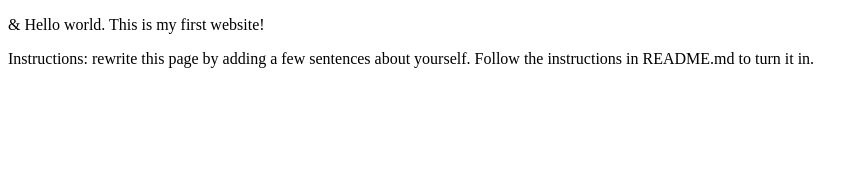
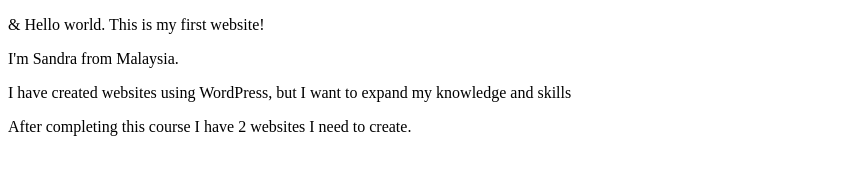
Before and after one commit to Sanfizdra/webdev_lab1, a plain HTML site: page index.html in a window 1280 px wide. Shown: the whole page, without its empty margins (0-868 px from the left). Drawn offline with Linux system fonts and the light colour scheme.

Commit message:
Add three <p> elements to index.html with some basic information about myself

```diff
--- a/index.html
+++ b/index.html
@@ -6,6 +6,8 @@
 </head>
 <body>
   <p>&amp; Hello world. This is my first website!</p>
-  <p>Instructions: rewrite this page by adding a few sentences about yourself. Follow the instructions in README.md to turn it in.</p>
+  <p>I'm Sandra from Malaysia.</p>
+  <p>I have created websites using WordPress, but I want to expand my knowledge and skills</p>
+  <p>After completing this course I have 2 websites I need to create.</p>
 </body>
 </html>
```
